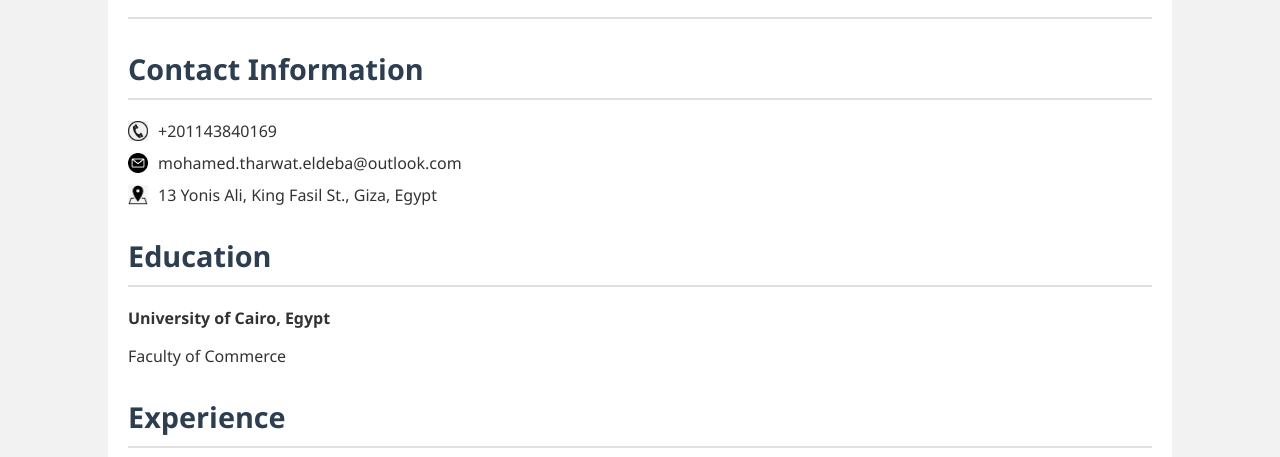
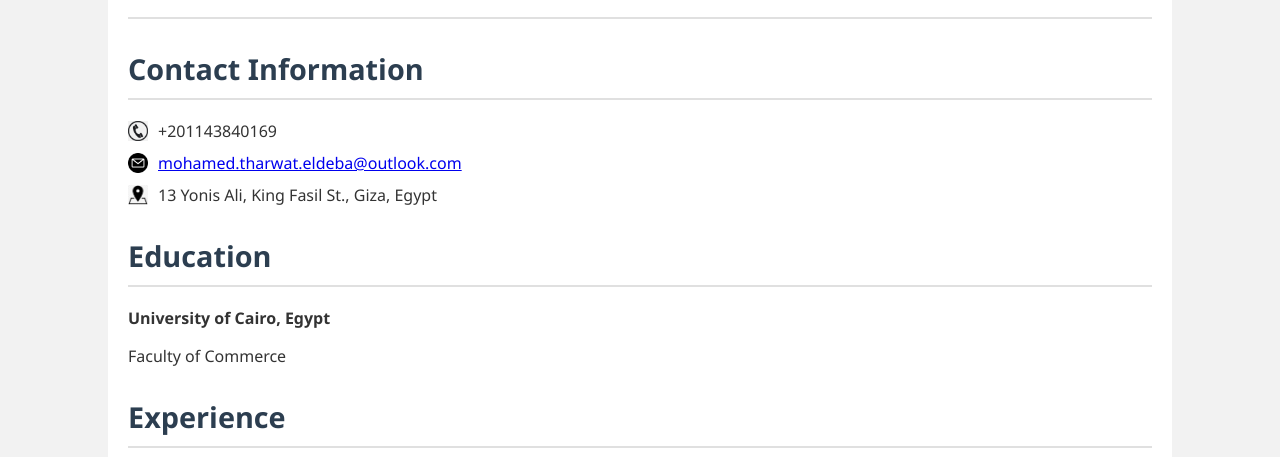
Before and after one commit to MOHAMEDTHARWATELDEBA/my-cv, a plain HTML site: page index.html in a window 1280 px wide. Shown: the part 262-719 px from the top of the page. Drawn offline with Linux system fonts and the light colour scheme.

Commit message:
Update index.html

```diff
--- a/index.html
+++ b/index.html
@@ -33,7 +33,7 @@
             <h2>Contact Information</h2>
             <ul>
                 <li><img src="images/phone.png" alt="Phone Icon">+201143840169</li>
-                <li><img src="images/email.png" alt="Email Icon">mohamed.tharwat.eldeba@outlook.com</li>
+                <li><img src="images/email.png" alt="Email Icon"><a href="mailto:mohamed.tharwat.eldeba@outlook.com?subject=Subject%20Here&amp;body=Hello,%20I%20would%20like%20to%20talk%20about...">mohamed.tharwat.eldeba@outlook.com</a></li>
                 <li><img src="images/address.png" alt="Address Icon">13 Yonis Ali, King Fasil St., Giza, Egypt</li>
             </ul>
         </section>
```
